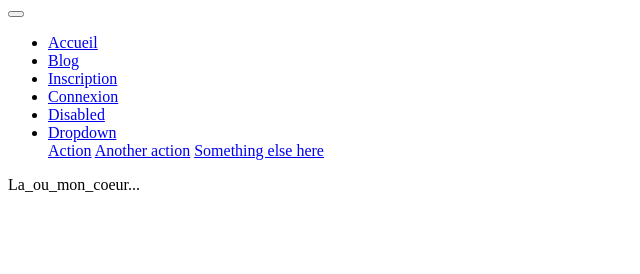
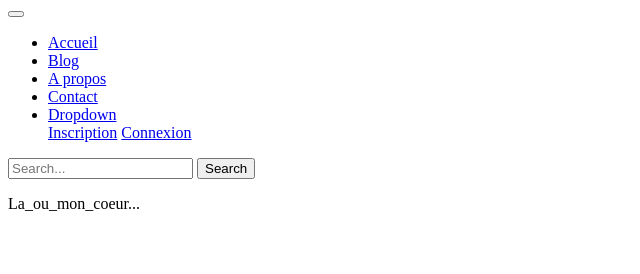
Before and after one commit to Kess77/blog_nomeny, a Symfony app: template templates/post/index.html.twig in a window 1280 px wide. Shown: the part 26-300 px from the top of the page, without its empty margins (0-640 px from the left). Run offline with Twig, Linux system fonts and the light colour scheme; the template is opened without the code that fills it, so the values that code supplies are empty; some libraries are stand-ins or nearby versions.

Commit message:
modifier le font de la barre de navigation

```diff
--- a/assets/app.js
+++ b/assets/app.js
@@ -14,8 +14,8 @@ const $ = require('jquery');
 
 
 // create global $ and jQuery variables
- global.$ = global.jQuery = $;
+// global.$ = global.jQuery = $;
 
 require('bootstrap');
 
-//console.log('Hello Webpack Encore! Edit me in assets/app.js');
+console.log('Hello Webpack Encore! Edit me in assets/app.js');
--- a/src/DataFixtures/AppFixtures.php
+++ b/src/DataFixtures/AppFixtures.php
@@ -58,7 +58,7 @@ class AppFixtures extends Fixture
         for ( $i=0;$i<=20;$i++){
 
             $post = new Post();
-            $article = '<p>' .join('</p><p>',$faker->paragraphs(5)).'</p>';
+            $article = '<p>' .join('</p><p>',$faker->paragraphs(2)).'</p>';
             $user = $users[mt_rand(0,count($users)-1)];
 
             $post   ->setTitle($faker->sentence(4))
--- a/src/Form/UpdatePasswordType.php
+++ b/src/Form/UpdatePasswordType.php
@@ -15,13 +15,13 @@ class UpdatePasswordType extends ApplicationType
         $builder
             ->add('oldPassword',
             PasswordType::class,
-            $this->getConfiguration('Ancien mots de passe','ancien mots de passe'))
+            $this->getConfiguration('Ancien mot de passe','ancien mot de passe'))
             ->add('newPassword',
             PasswordType::class,
-            $this->getConfiguration('Nouveau mots de passe',' le nouveau mots de passe'))
+            $this->getConfiguration('Nouveau mot de passe',' Veuillez entrer le mot de passe'))
             ->add('confirmPassword',
             PasswordType::class,
-            $this->getConfiguration('confirmation de  mots de passe','Veuillez confirmer le  mots de passe'))
+            $this->getConfiguration('Répèter le mot de passe','Veuillez rentrer le  mot de passe'))
 
 
         ;
--- a/templates/partials/header.html.twig
+++ b/templates/partials/header.html.twig
@@ -1,4 +1,5 @@
 <div class="container">
+  {# Titre & logo #}
     <div class="row">
         <div class="col"></div>
         <div class="col">
@@ -6,50 +7,53 @@
         </div>
         <div class="col"></div>
     </div>
-    <nav class="navbar navbar-expand-lg navbar-light bg-light ">
+
+    <nav class="navbar navbar-expand-lg navbar-light bg-default border border-right-0 border border-left-0 my-5 ">
         <button class="navbar-toggler" type="button" data-toggle="collapse" data-target="#navbarsExample10" aria-controls="navbarsExample10" aria-expanded="false" aria-label="Toggle navigation">
           <span class="navbar-toggler-icon"></span>
         </button>
 
-    <div class="collapse navbar-collapse justify-content-md-center" id="navbarsExample10">
-      <ul class="navbar-nav">
+    <div class="collapse navbar-collapse ml-5 justify-content-between" id="navbarsExample10">
+      <ul class="navbar-nav ">
           <li class="nav-item active">
-          <a class="nav-link" href="{{path('homepage')}}">Accueil <span class="sr-only">(current)</span></a>
+            <a class="nav-link pr-5" href="{{path('homepage')}}">Accueil <span class="sr-only">(current)</span></a>
           </li>
-        <li class="nav-item">
-          <a class="nav-link" href="{{path('post_index')}}">Blog</a>
+          <li class="nav-item ">
+            <a class="nav-link pr-5" href="{{path('post_index')}}">Blog</a>
           </li>
-        {# gerer l'affichage si on est connecté ou deconnecté #}
-        {% if app.user %}
-        <li class="nav-item">
-              <a class="nav-link " href="{{path('account_logout')}}" tabindex="-1" >Deconnexion</a>
+          <li class="nav-item  ">
+            <a class="nav-link pr-5" href="#">A propos </a>
           </li>
-        {% else %}
-          <li class="nav-item">
-              <a class="nav-link " href="{{path('account_register')}}" tabindex="-1" >Inscription</a>
+          <li class="nav-item ">
+            <a class="nav-link pr-5" href="#">Contact</a>
           </li>
-            <li class="nav-item">
-              <a class="nav-link " href="{{path('account_login')}}" tabindex="-1">Connexion</a>
-            </li>
-          <li class="nav-item">
-        {% endif %}
 
-          <a class="nav-link disabled" href="#" tabindex="-1" aria-disabled="true">Disabled</a>
-        </li>
 
           <li class="nav-item dropdown">
               <a class="nav-link dropdown-toggle" href="#" id="dropdown10" data-toggle="dropdown" aria-haspopup="true" aria-expanded="false">Dropdown</a>
               <div class="dropdown-menu" aria-labelledby="dropdown10">
-            <a class="dropdown-item" href="#">Action</a>
-            <a class="dropdown-item" href="#">Another action</a>
-            <a class="dropdown-item" href="#">Something else here</a>
+              {# gerer l'affichage si on est connecté ou deconnecté #}
+                {% if app.user %}
+                      <a class="dropdown-item " href="{{path('account_logout')}}" tabindex="-1" >Deconnexion</a>
+                {% else %}
+
+                      <a class="dropdown-item " href="{{path('account_register')}}" tabindex="-1" >Inscription</a>
+
+                      <a class="dropdown-item " href="{{path('account_login')}}" tabindex="-1">Connexion</a>
+
+                {% endif %}
+                    {#<a class="nav-link disabled" href="#" tabindex="-1" aria-disabled="true">Disabled</a>#}
               </div>
-
-
           </li>
+          {# barre de recherche#}
       </ul>
+          <form class="form-inline my-2 my-lg-0">
+              <input class="form-control ml-5 " type="search" placeholder="Search..." aria-label="Search">
+             <button class="btn btn-outline-custom my-2 my-sm-0" type="submit">Search</button>
+          </form>
     </div>
   </nav>
+
 </div>
 {# gerer les annonces sur addflash #}
         {% for label, messages in app.flashes %}
--- a/templates/post/create.html.twig
+++ b/templates/post/create.html.twig
@@ -19,7 +19,7 @@
 {# Gérer en javascript les champs pour ajouter ou supprimer les images #}
 
 {% block javascripts %}
-{{ parent() }}
+{#{{ parent() }}#}
     <script>
         $('#add-image').click(function(){
             //on récupère le numéro des futurs champs que je vais créer
--- a/templates/post/index.html.twig
+++ b/templates/post/index.html.twig
@@ -14,13 +14,16 @@
                 <a href="{{url}}">
                     <img src="{{ post.coverImage }}" alt="" >
                 </a>
-                <h3 class="h5">Deco</h3>
-                <h2>{{post.title}}</h2>
-                <p> {{post.createdAt | date('d-m-Y')}} -  <em>commentaires</em></p>
-                <p>{{post.article | raw }}</p>
-                <a href="{{url}}">
-                    <div class="btn btn-warning">Lire la suite</div>
-                </a>
+                    <div class="text-center">
+                        <h3 class="mt-4">Deco</h3>
+                        <h2 >{{post.title}}</h2>
+                        <p class=" comment_date"> {{post.createdAt | date('d-m-Y')}} -  <em>commentaires</em></p>
+                        <p >{{post.article | raw }}</p>
+                        <a href="{{url}}">
+                            <div class="btn btn-warning">Lire la suite</div>
+                        </a>
+                    </div>
+
             </div>
         {% endfor %}
 
```
Also changed, not shown: assets/styles/app.scss (+18 -1 lines). Lines whose indentation alone changed are shown as unchanged.
